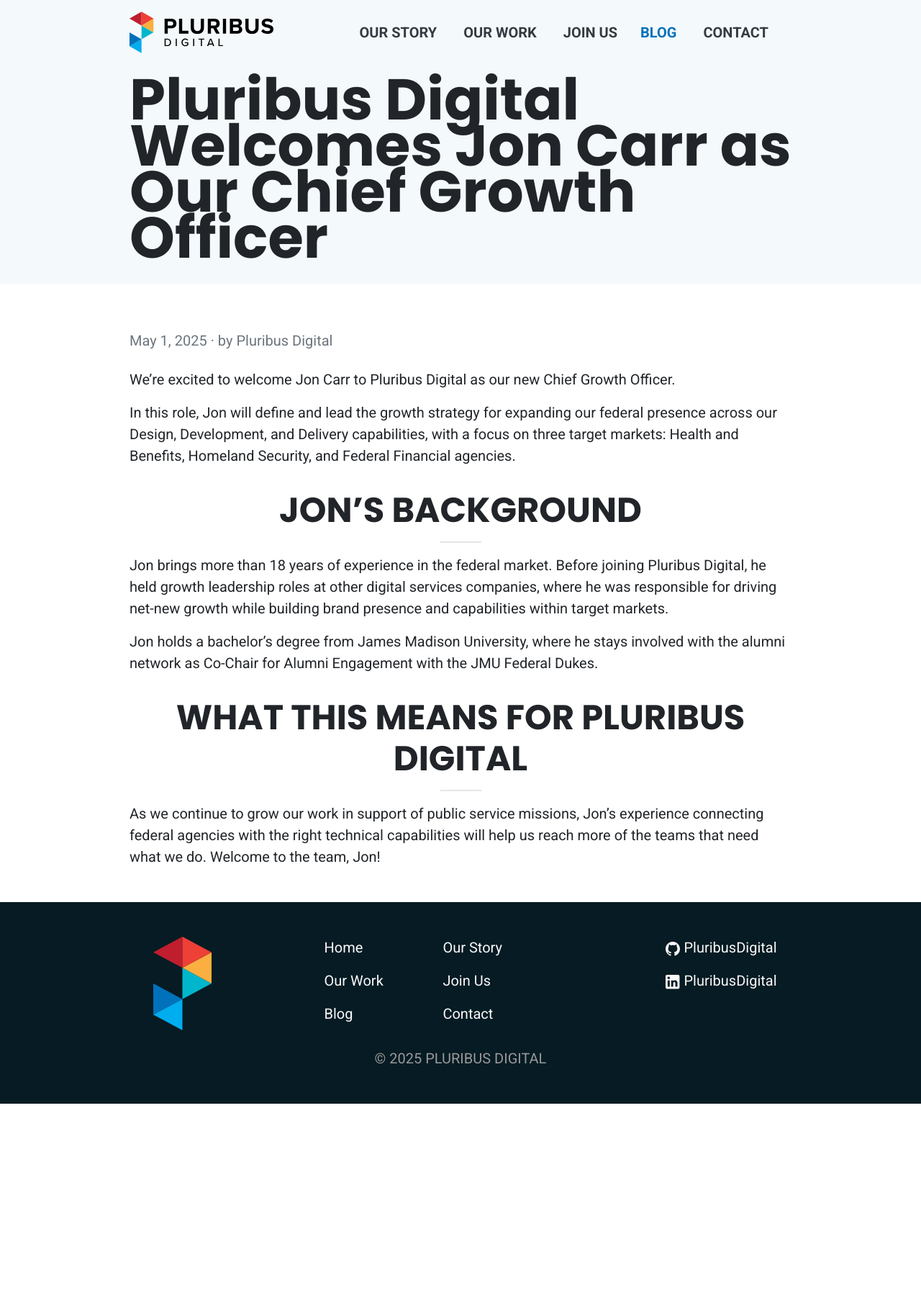
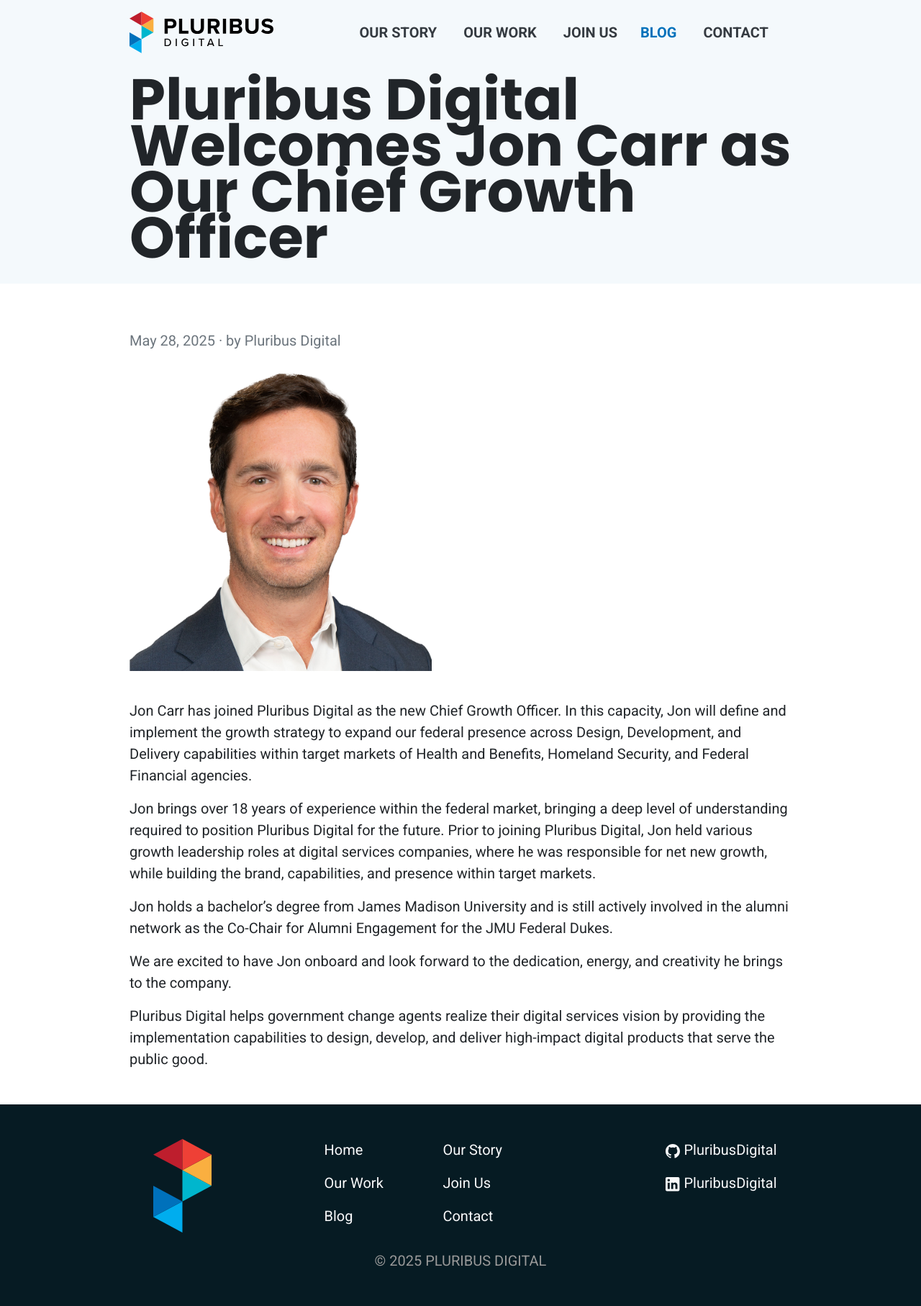
Before and after one commit to PluribusDigital/pluribusdigital-com, a Jekyll site: the page built from _posts/2025-05-28-pluribus-digital-welcomes-jon-carr-as-our-chief-growth-officer.md, in a window 1280 px wide. Shown: the whole page at 72% size. Built offline with Jekyll 4.4.1, drawn with Linux system fonts in a browser that asks for light colours; before the commit the page ends 1533 px from its top, so only the background shows below that.

Commit message:
Add real cover images and full text for ported posts, tweak blog subtitle
Pulled the actual article text, images, and publish dates for the three
ported posts from Medium's RSS feed and the Wayback Machine (Medium
itself blocks direct fetches), replacing the earlier reconstructions:

- Zero Trust in 5 Minutes: real 2022-02-11 text/image, credited to its
  original authors
- The Landscape of GovTech Work: actually published 2021-01-28 (not
  2025 as earlier search results suggested), real text/image
- Jon Carr welcome post: actual 2025-05-28 publish date and headshot

Post and blog-listing layouts now render an optional `image`/`image_alt`
front-matter field. Blog subtitle changed to "News and Point of View".

Co-Authored-By: Claude Sonnet 5 <noreply@anthropic.com>

```diff
--- a/_layouts/blog.html
+++ b/_layouts/blog.html
@@ -20,6 +20,11 @@ layout: default
           &middot; by {{ post.author }}{% if author_info.title %}, {{ author_info.title }}{% endif %}
         {% endif %}
       </p>
+      {% if post.image %}
+        <a href="{{ post.url | relative_url }}">
+          <img src="{{ post.image }}" alt="{{ post.image_alt | default: post.title }}" class="pd-blog-list-thumb img-fluid mb-2" />
+        </a>
+      {% endif %}
       <h2 class="h3"><a href="{{ post.url | relative_url }}">{{ post.title }}</a></h2>
       {% if post.excerpt %}
         <p>{{ post.excerpt | strip_html | truncatewords: 40 }}</p>
--- a/_layouts/post.html
+++ b/_layouts/post.html
@@ -17,5 +17,9 @@ layout: default
     </p>
   </header>
 
+  {% if page.image %}
+    <img src="{{ page.image }}" alt="{{ page.image_alt | default: '' }}" class="pd-blog-post-img img-fluid mb-4" />
+  {% endif %}
+
   {{ content }}
 </article>
--- a/_posts/2025-05-01-pluribus-digital-welcomes-jon-carr-as-our-chief-growth-officer.md
+++ /dev/null
@@ -1,22 +0,0 @@
----
-title: "Pluribus Digital Welcomes Jon Carr as Our Chief Growth Officer"
-author: Pluribus Digital
-excerpt: >-
-  Jon Carr joins Pluribus Digital as Chief Growth Officer, bringing 18+
-  years of federal market experience to lead our growth strategy across
-  Health and Benefits, Homeland Security, and Federal Financial markets.
----
-
-We're excited to welcome Jon Carr to Pluribus Digital as our new Chief Growth Officer.
-
-In this role, Jon will define and lead the growth strategy for expanding our federal presence across our Design, Development, and Delivery capabilities, with a focus on three target markets: Health and Benefits, Homeland Security, and Federal Financial agencies.
-
-## Jon's background
-
-Jon brings more than 18 years of experience in the federal market. Before joining Pluribus Digital, he held growth leadership roles at other digital services companies, where he was responsible for driving net-new growth while building brand presence and capabilities within target markets.
-
-Jon holds a bachelor's degree from James Madison University, where he stays involved with the alumni network as Co-Chair for Alumni Engagement with the JMU Federal Dukes.
-
-## What this means for Pluribus Digital
-
-As we continue to grow our work in support of public service missions, Jon's experience connecting federal agencies with the right technical capabilities will help us reach more of the teams that need what we do. Welcome to the team, Jon!
--- /dev/null
+++ b/_posts/2025-05-28-pluribus-digital-welcomes-jon-carr-as-our-chief-growth-officer.md
@@ -0,0 +1,20 @@
+---
+title: "Pluribus Digital Welcomes Jon Carr as Our Chief Growth Officer"
+author: Pluribus Digital
+image: /img/blog/jon-carr-chief-growth-officer.png
+image_alt: Jon Carr Headshot
+excerpt: >-
+  Jon Carr joins Pluribus Digital as Chief Growth Officer, bringing 18+
+  years of federal market experience to lead our growth strategy across
+  Health and Benefits, Homeland Security, and Federal Financial markets.
+---
+
+Jon Carr has joined Pluribus Digital as the new Chief Growth Officer. In this capacity, Jon will define and implement the growth strategy to expand our federal presence across Design, Development, and Delivery capabilities within target markets of Health and Benefits, Homeland Security, and Federal Financial agencies.
+
+Jon brings over 18 years of experience within the federal market, bringing a deep level of understanding required to position Pluribus Digital for the future. Prior to joining Pluribus Digital, Jon held various growth leadership roles at digital services companies, where he was responsible for net new growth, while building the brand, capabilities, and presence within target markets.
+
+Jon holds a bachelor's degree from James Madison University and is still actively involved in the alumni network as the Co-Chair for Alumni Engagement for the JMU Federal Dukes.
+
+We are excited to have Jon onboard and look forward to the dedication, energy, and creativity he brings to the company.
+
+Pluribus Digital helps government change agents realize their digital services vision by providing the implementation capabilities to design, develop, and deliver high-impact digital products that serve the public good.
--- a/css/site.scss
+++ b/css/site.scss
@@ -274,3 +274,11 @@ h2.pd-map-header {
   height: 48px;
   object-fit: cover;
 }
+.pd-blog-list-thumb {
+  max-height: 220px;
+  width: auto;
+}
+.pd-blog-post-img {
+  max-height: 420px;
+  width: auto;
+}
--- a/posts/index.html
+++ b/posts/index.html
@@ -2,5 +2,5 @@
 layout: blog
 title: Blog
 permalink: /posts/
-lead_text: Notes from the Pluribus Digital team on public service, technology, and building better government products.
+lead_text: News and Point of View
 ---
```
Also changed, not shown: _posts/2021-01-28-the-landscape-of-govtech-work.md (added, +79 -0 lines), _posts/2022-02-11-zero-trust-in-5-minutes.md (+11 -10 lines), _posts/2025-01-08-the-landscape-of-govtech-work.md (deleted, +0 -27 lines), css/build/bootstrap.min.css, img/blog/govtech-landscape-cover.png (added), img/blog/jon-carr-chief-growth-officer.png (added), 1 other file.
